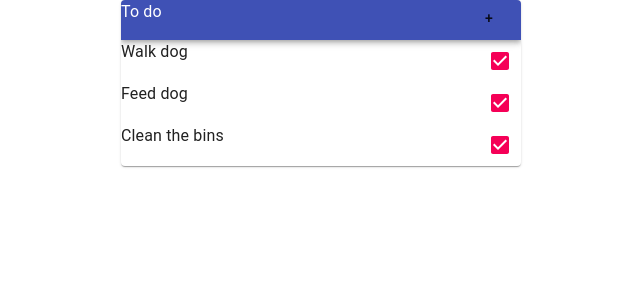
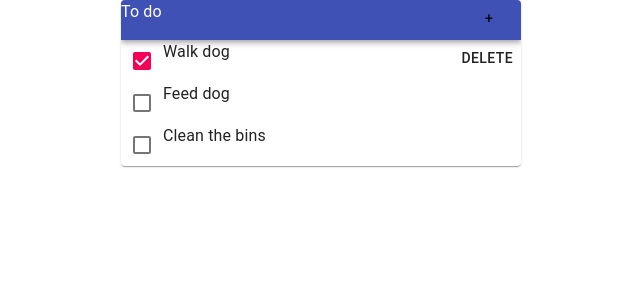
Before and after one commit to ahbell96/react-todo, a React (Create React App) app: page / in a window 1280 px wide. Shown: the top 300 px of the page, without its empty margins (319-959 px from the left). Built offline with nearby package versions, Linux system fonts and the light colour scheme.

Commit message:
addition of delete and firebox inclusion

```diff
--- a/package.json
+++ b/package.json
@@ -7,6 +7,8 @@
     "@testing-library/jest-dom": "^5.11.4",
     "@testing-library/react": "^11.1.0",
     "@testing-library/user-event": "^12.1.10",
+    "firebase": "^8.6.7",
+    "firebase-app": "0.0.1",
     "react": "^17.0.2",
     "react-dom": "^17.0.2",
     "react-scripts": "4.0.3",
--- a/src/App.js
+++ b/src/App.js
@@ -6,17 +6,22 @@ import MenuBar from "./components/MenuBar";
 import TasksList from "./components/TasksList";
 import AddTasksDialog from "./dialogs/AddTasksDialog";
 import { Component } from "react";
+import Firebase from './firebase';
 
 export default class App extends Component {
   state = {
     tasks: [
-      { title: "Walk dog", done: false },
+      { title: "Walk dog", done: true },
       { title: "Feed dog", done: false },
       { title: "Clean the bins", done: false },
     ],
     addTaskDialog: false,
   };
 
+  // initialises after DOM load.
+  componentDidMount() {
+    console.log(Firebase);
+  }
 
   toggleDialog = () => {
     this.setState({addTaskDialog:!this.state.addTaskDialog});
@@ -26,6 +31,22 @@ export default class App extends Component {
   setTasks = (t) => this.setState({
     tasks : t
   })
+
+  updateTaskAtIndex = (updatedTask, index) => {
+
+    // actual copy of state item
+    let updatedTasks = [...this.state.tasks];
+    updatedTasks[index] = updatedTask;
+    this.setState({tasks : updatedTasks});
+  }
+
+  deleteTask = (task) => {
+    const taskIndex = this.state.tasks.indexOf(task);
+    let updatedTasks = [...this.state.tasks];
+    updatedTasks.splice(taskIndex, 1);
+    this.setState({tasks: updatedTasks});
+  }
+
 
   render() {
     return (
@@ -37,7 +58,7 @@ export default class App extends Component {
               <MenuBar toggleDialog={this.toggleDialog} />
             </Grid>
             <Grid item>
-              <TasksList tasks={this.state.tasks}/>
+              <TasksList tasks={this.state.tasks} updateTaskAtIndex={this.updateTaskAtIndex} deleteTask={this.deleteTask}/>
             </Grid>
           </Grid>
         </Card>
--- a/src/components/TaskItem.js
+++ b/src/components/TaskItem.js
@@ -1,25 +1,27 @@
 import {React, setState, useState} from 'react';
 import {Grid, Typography, Button, Checkbox} from "@material-ui/core";
 
-const TaskItem = ({data}) => {
+const TaskItem = ({data, done, index, updateTaskAtIndex, deleteTask}) => {
 
-    const currentCheckboxState = data.done;
-    const [toggleCheckbox, setToggleCheckbox] = useState({currentCheckboxState});
-
-    const setCheckbox = () => {
-        setToggleCheckbox(!toggleCheckbox);
-        console.log(toggleCheckbox);
+    const toggleCheckbox = () => {
+        data.done = !data.done;
+        updateTaskAtIndex(data, index);
     }
 
     return (
     <Grid container>
-    {console.log(toggleCheckbox)}
+    {console.log(done)}
+        <Grid item>
+            <Checkbox onClick={(e) => toggleCheckbox()} checked={data.done}></Checkbox>
+        </Grid>
         <Grid item>
             <Typography>{data.title}</Typography>
         </Grid>
+
         <Grid item style={{flexGrow: 1}}/>
+
         <Grid item>
-            <Checkbox onClick={() => setToggleCheckbox(!toggleCheckbox)} checked={toggleCheckbox}></Checkbox>
+            {data.done ? <Button onClick={() => deleteTask(data)}>Delete</Button> : ""}
         </Grid>
     </Grid>
     )
--- a/src/components/TasksList.js
+++ b/src/components/TasksList.js
@@ -5,9 +5,10 @@ import TaskItem from './TaskItem';
 export default class TasksList extends Component {
 
     render() {
+       // const {item, updatetaskAtIndex} = thgis.props;
         return <div>
             {this.props.tasks.map((item, index) => {
-                return <TaskItem data={item} key={index}/>
+                return <TaskItem data={item} key={index} index={index} /*toggleDone={()=>updateTaskAtIndex({...item, ...{done:!item.done}}, index)}*/ done={item.done} updateTaskAtIndex={this.props.updateTaskAtIndex} deleteTask={this.props.deleteTask} />
             })}
         </div>
     }
--- /dev/null
+++ b/src/firebase.js
@@ -0,0 +1,13 @@
+import Firebase from 'firebase/app';
+import Database from 'firebase/database';
+
+let app = Firebase.initializeApp({
+    apiKey: "AIzaSyB-DHfF7YCjPJFTSU5F4VA7C8bsSQ8nW-8",
+    authDomain: "todo-24d31.firebaseapp.com",
+    projectId: "todo-24d31",
+    storageBucket: "todo-24d31.appspot.com",
+    messagingSenderId: "214384833590",
+    appId: "1:214384833590:web:1221cdc29ae5b6d6505497"
+  });
+
+export default app;
```
Also changed, not shown: 1 other file (tests, documents, lock files or other folders).
